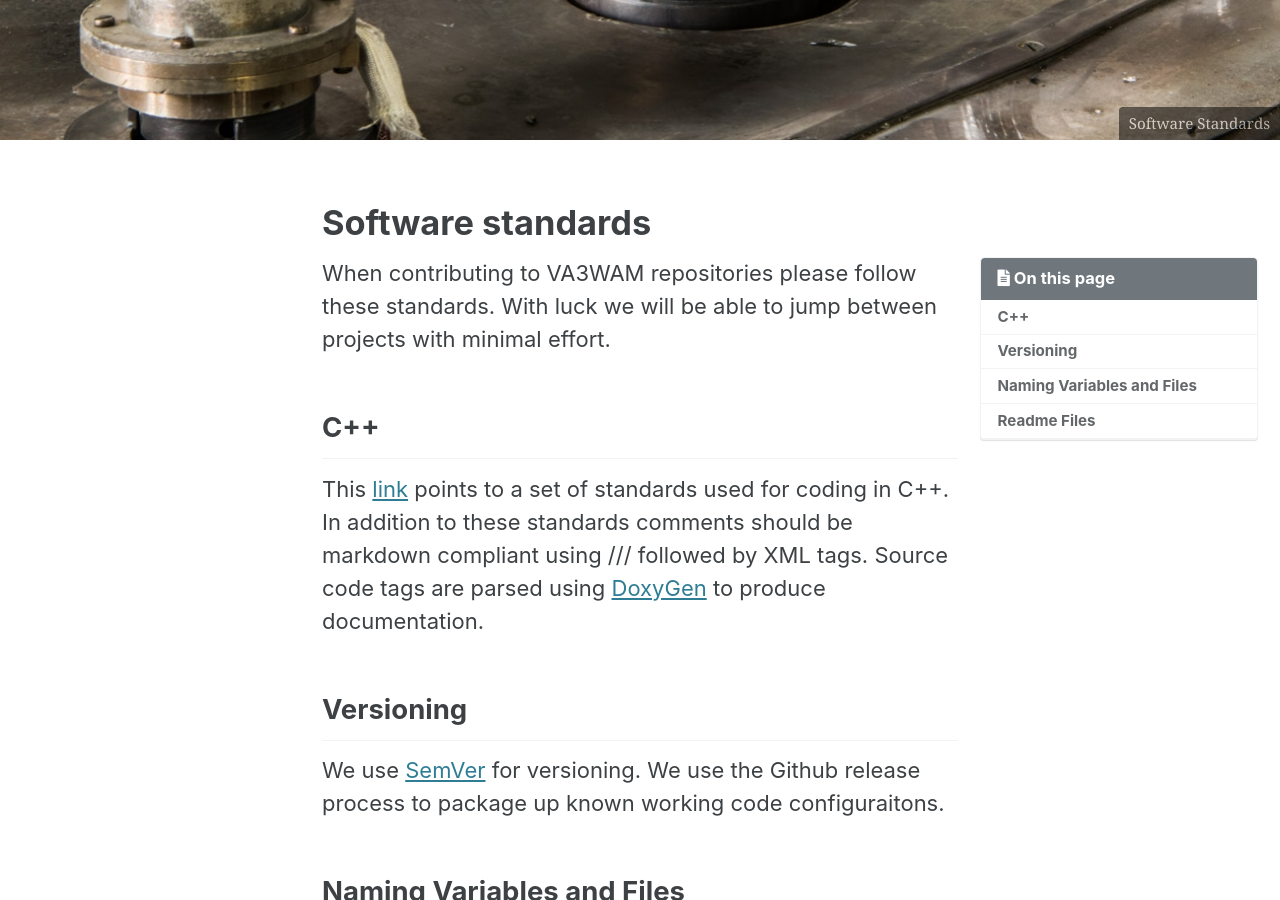
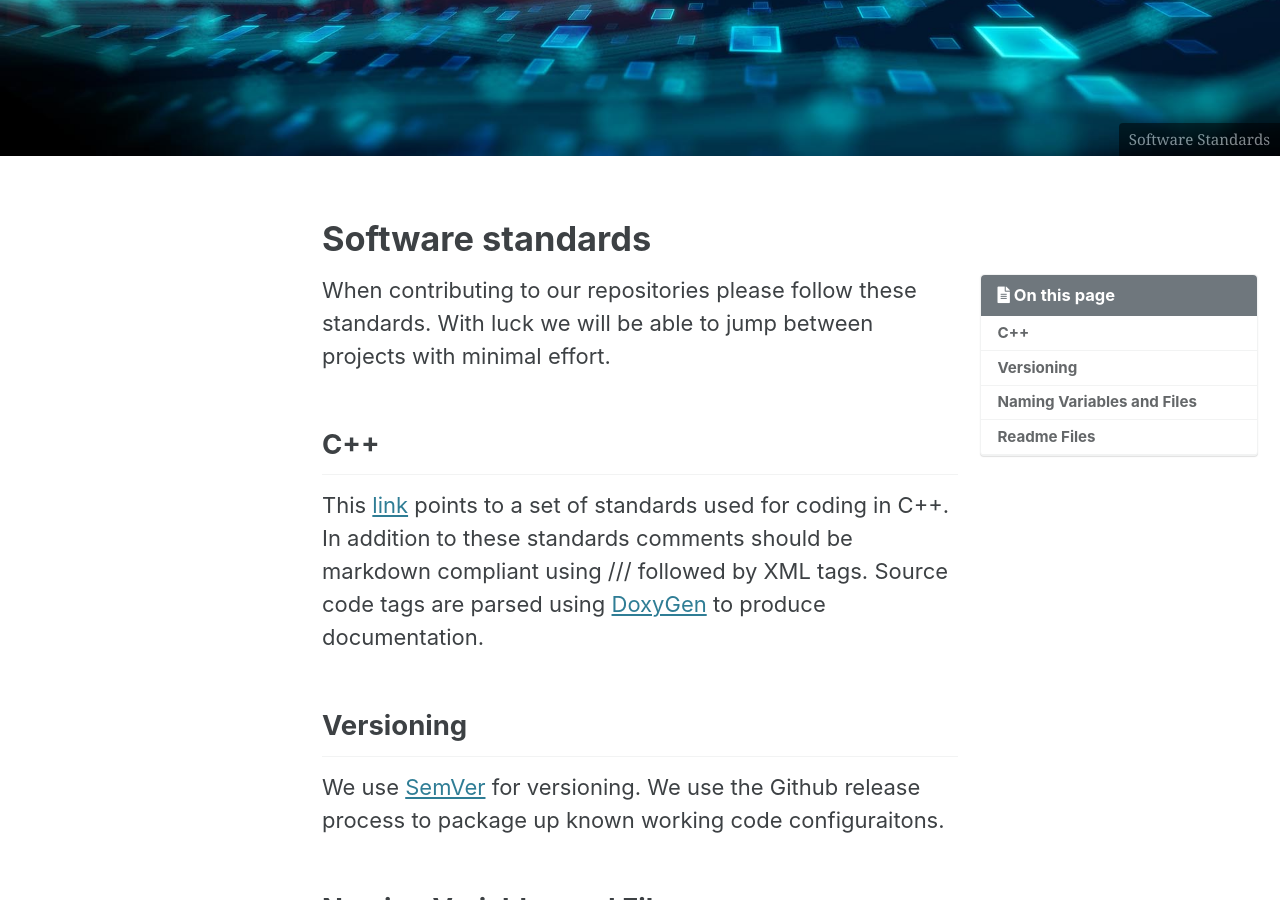
Before and after one commit to va3wam/va3wam.github.io, a Jekyll site: the page built from _pages/softwareStandards.md, in a window 1280 px wide and 900 px high, scrolled down 796 px. Built offline with Jekyll 4.4.1, drawn with Linux system fonts in a browser that asks for light colours; cached includes are drawn as plain includes.

Commit message:
Update softwareStandards.md

```diff
--- a/_pages/softwareStandards.md
+++ b/_pages/softwareStandards.md
@@ -7,10 +7,10 @@ excerpt: "Summary of the coding standards and best practices used for our projec
 toc: true
 header:
   caption: "Software Standards"
-  image: "/assets/images/vaccumTubes.jpg"
+  image: "/assets/images/software.jpg"
 
 ---
-When contributing to VA3WAM repositories please follow these standards. With luck we will be able to jump between projects
+When contributing to our repositories please follow these standards. With luck we will be able to jump between projects
 with minimal effort.
 
 ## C++
```
